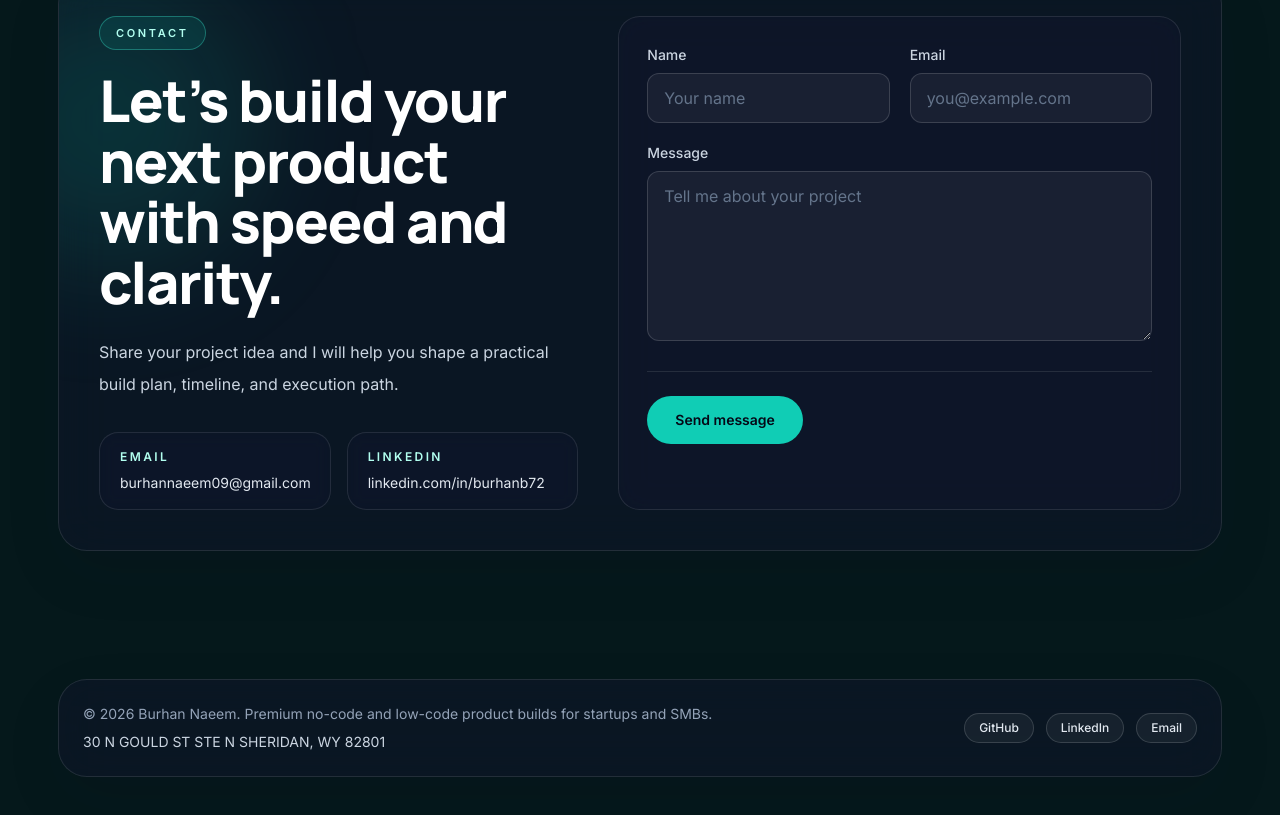
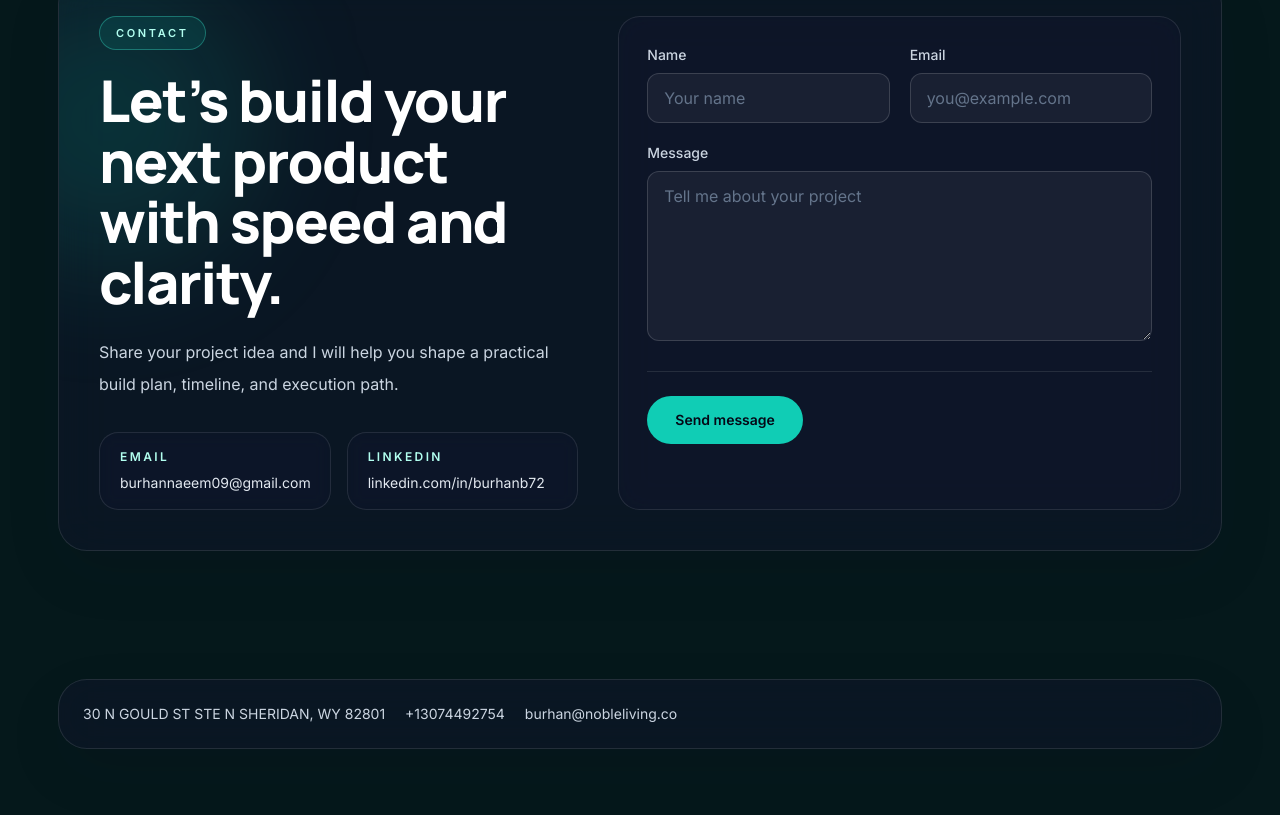
Before and after one commit to Burhan1039/Portfolio-Website, a React (Vite) app in the folder client/: page / in a window 1280 px wide. Shown: the part 7258-8073 px from the top of the page. After the commit the page ends 8047 px from the top, so only its background shows below. Built offline with nearby package versions, Linux system fonts and the light colour scheme.

Commit message:
Update footer contact details

```diff
--- a/client/src/components/Footer.jsx
+++ b/client/src/components/Footer.jsx
@@ -3,25 +3,15 @@ function Footer() {
     <footer className="pb-10 pt-4">
       <div className="shell">
         <div className="panel flex flex-col gap-5 px-6 py-6 text-sm text-slate-400 sm:flex-row sm:items-center sm:justify-between">
-          <div className="max-w-2xl">
-            <p>
-              © {new Date().getFullYear()} Burhan Naeem. Premium no-code and low-code product builds for startups and SMBs.
-            </p>
-            <address className="mt-2 text-slate-300 not-italic">
-              30 N GOULD ST STE N SHERIDAN, WY 82801
-            </address>
-          </div>
-          <div className="flex items-center gap-3">
-            <a href="https://github.com/Burhan1039" target="_blank" rel="noreferrer" className="chip">
-              GitHub
+          <address className="flex max-w-2xl flex-col gap-2 text-slate-300 not-italic sm:flex-row sm:flex-wrap sm:items-center sm:gap-x-5">
+            <span>30 N GOULD ST STE N SHERIDAN, WY 82801</span>
+            <a href="tel:+13074492754" className="transition hover:text-brand-200">
+              +13074492754
             </a>
-            <a href="https://www.linkedin.com/in/burhanb72/" target="_blank" rel="noreferrer" className="chip">
-              LinkedIn
+            <a href="mailto:burhan@nobleliving.co" className="transition hover:text-brand-200">
+              burhan@nobleliving.co
             </a>
-            <a href="mailto:burhannaeem09@gmail.com" className="chip">
-              Email
-            </a>
-          </div>
+          </address>
         </div>
       </div>
     </footer>
```
